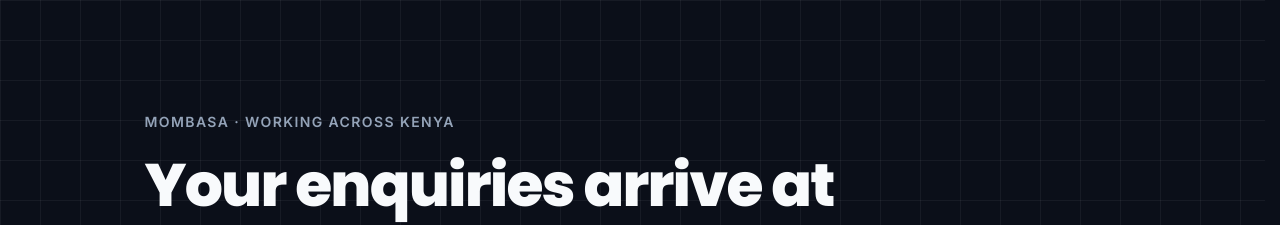
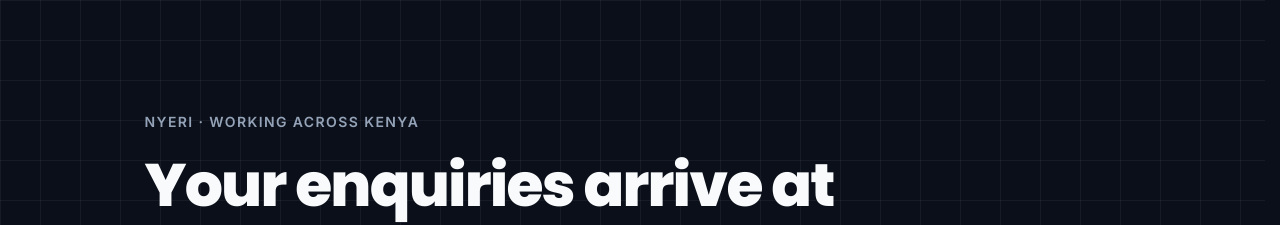
Before and after one commit to Tez-byte-dev/automation-architect-kenya, a React (Vite) app: page / in a window 1280 px wide. Shown: the top 225 px of the page. Built offline with nearby package versions, Linux system fonts and the light colour scheme; no server answers.

Commit message:
Mombasa to Nyeri

```diff
--- a/index.html
+++ b/index.html
@@ -7,7 +7,7 @@
     <title>Automation for Kenyan Businesses — Booking, Enquiries, Follow-Up</title>
     <meta
       name="description"
-      content="Systems that answer enquiries at 2am, chase the follow-ups nobody remembers, and stop leads going cold. Built in Mombasa. Fixed price in KSh."
+      content="Systems that answer enquiries at 2am, chase the follow-ups nobody remembers, and stop leads going cold. Built in Nyeri. Fixed price in KSh."
     />
 
     <meta property="og:type" content="website" />
--- a/src/App.jsx
+++ b/src/App.jsx
@@ -2,7 +2,7 @@ import { useEffect, useState } from 'react'
 
 /* ---------------------------------------------------------------------------
    Kenya landing page. Separate from hire.automationarchitecthq.com on purpose:
-   this one prices in KSh and leads with problems a Mombasa business owner
+   this one prices in KSh and leads with problems a Nyeri business owner
    recognises, not with Docker and idempotency.
 
    SALES-KIT.md: never show USD and KES pricing to the same person.
@@ -168,7 +168,7 @@ export default function App() {
       <header className="cx-grid border-b border-cx-border">
         <div className="mx-auto max-w-5xl px-6 py-20 sm:py-28">
           <p className="mb-4 text-sm font-semibold uppercase tracking-widest text-cx-muted">
-            Mombasa · working across Kenya
+            Nyeri · working across Kenya
           </p>
           <h1 className="max-w-3xl text-4xl leading-tight sm:text-6xl">
             Your enquiries arrive at night.
@@ -429,7 +429,7 @@ export default function App() {
       {/* ---------------- footer ---------------- */}
       <footer className="border-t border-cx-border">
         <div className="mx-auto flex max-w-5xl flex-col gap-4 px-6 py-10 text-sm text-cx-muted sm:flex-row sm:items-center sm:justify-between">
-          <p>The Automation Architect · Mombasa, Kenya</p>
+          <p>The Automation Architect · Nyeri, Kenya</p>
           <div className="flex flex-wrap gap-6">
             <a className="hover:text-cx-text" href={`mailto:${CONTACT_EMAIL}`}>
               {CONTACT_EMAIL}
```
